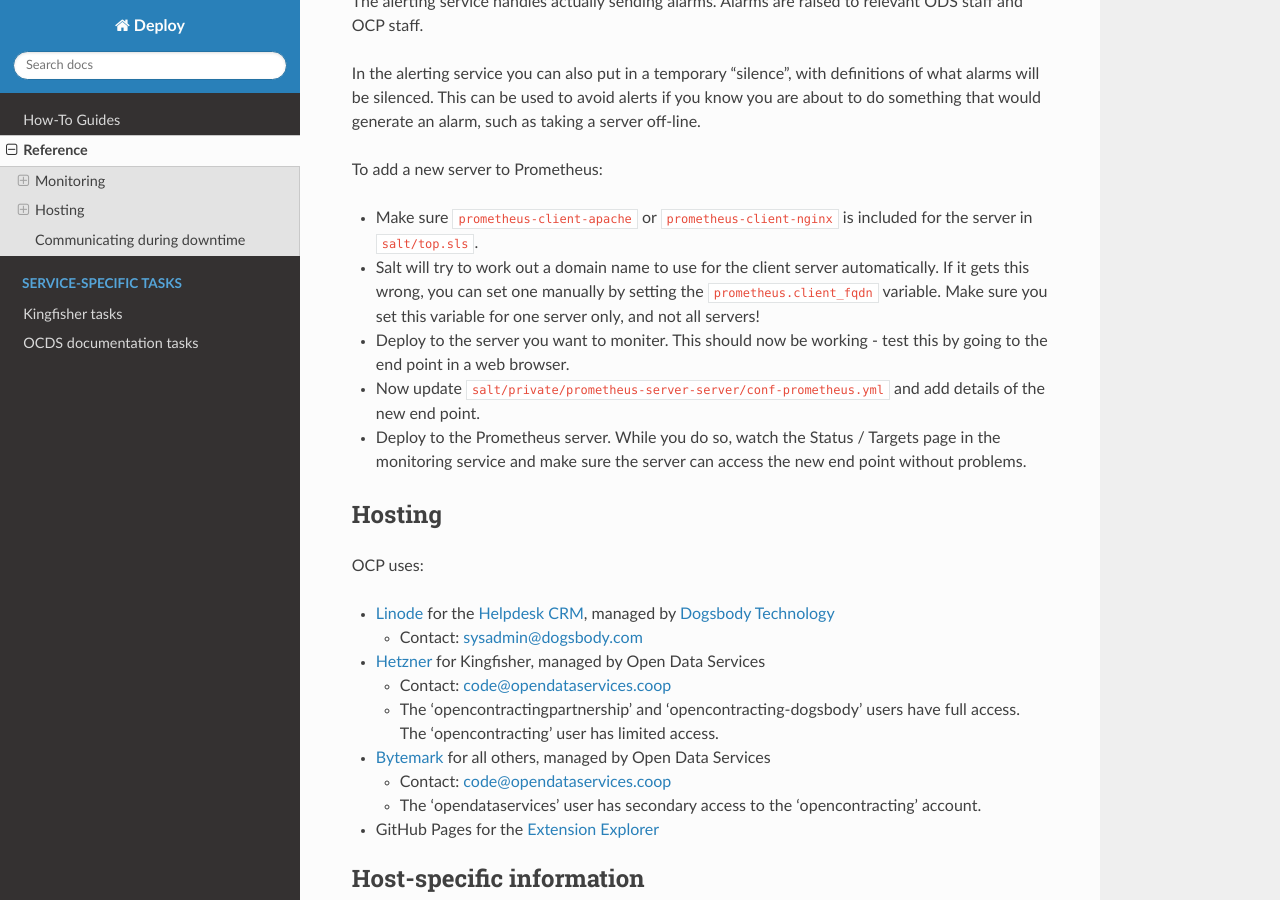
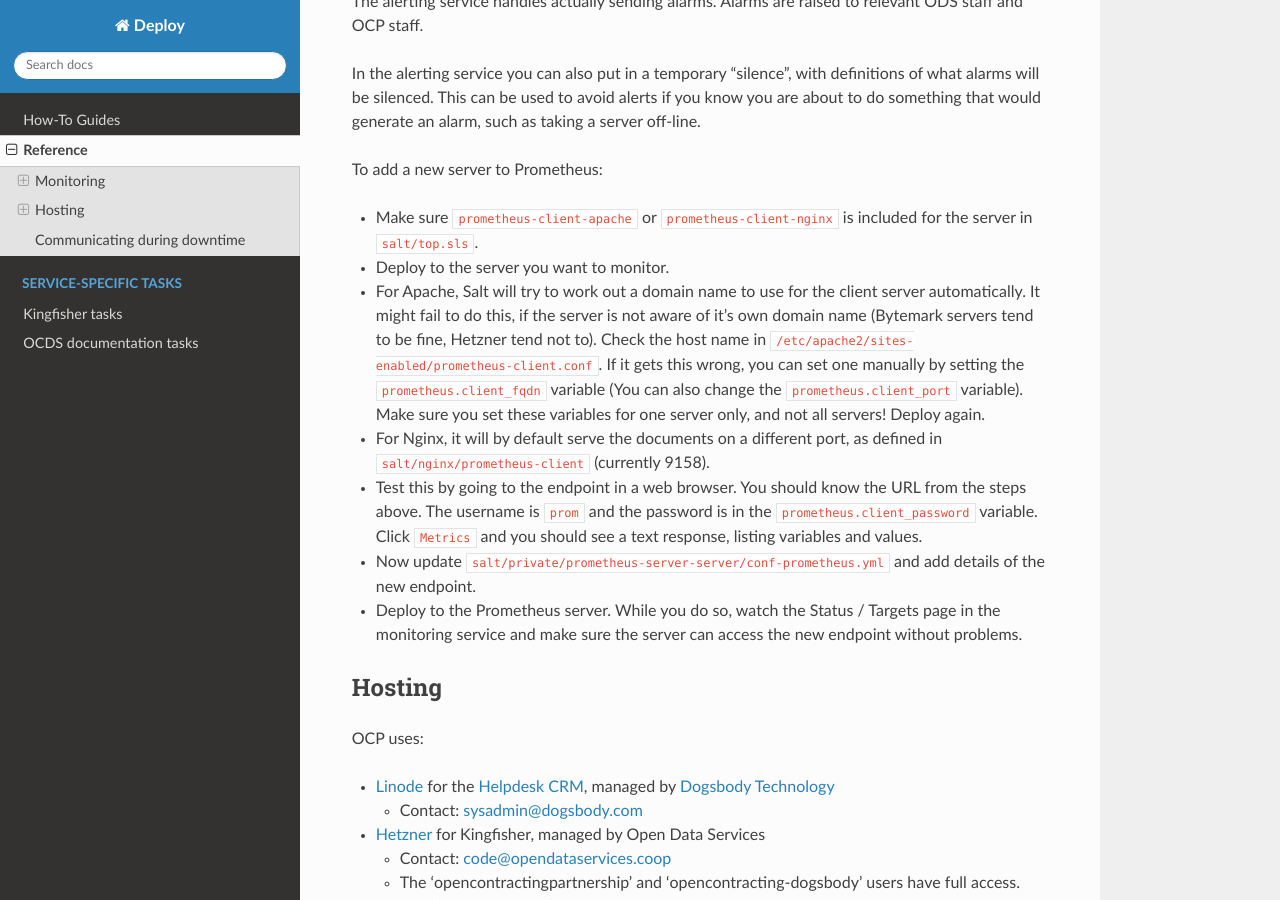
Before and after one commit to open-contracting/deploy, a Sphinx documentation site: the page built from docs/reference/index.rst, in a window 1280 px wide and 900 px high, scrolled down 1173 px. Built offline with Sphinx 7.4.7 and the Read the Docs theme 2.0.0, drawn with Linux system fonts in a browser that asks for light colours.

Commit message:
Prometheus - Docs https://github.com/open-contracting/deploy/issues/31 https://github.com/open-contracting/deploy/pull/102

```diff
--- a/docs/reference/index.rst
+++ b/docs/reference/index.rst
@@ -43,10 +43,12 @@ In the alerting service you can also put in a temporary "silence", with definiti
 To add a new server to Prometheus:
 
 -  Make sure ``prometheus-client-apache`` or ``prometheus-client-nginx`` is included for the server in ``salt/top.sls``.
--  Salt will try to work out a domain name to use for the client server automatically. If it gets this wrong, you can set one manually by setting the ``prometheus.client_fqdn`` variable. Make sure you set this variable for one server only, and not all servers!
--  Deploy to the server you want to moniter. This should now be working - test this by going to the end point in a web browser.
--  Now update ``salt/private/prometheus-server-server/conf-prometheus.yml`` and add details of the new end point.
--  Deploy to the Prometheus server. While you do so, watch the Status / Targets page in the monitoring service and make sure the server can access the new end point without problems.
+-  Deploy to the server you want to monitor.
+-  For Apache, Salt will try to work out a domain name to use for the client server automatically. It might fail to do this, if the server is not aware of it's own domain name (Bytemark servers tend to be fine, Hetzner tend not to). Check the host name in ``/etc/apache2/sites-enabled/prometheus-client.conf``. If it gets this wrong, you can set one manually by setting the ``prometheus.client_fqdn`` variable (You can also change the ``prometheus.client_port`` variable). Make sure you set these variables for one server only, and not all servers! Deploy again.
+-  For Nginx, it will by default serve the documents on a different port, as defined in ``salt/nginx/prometheus-client`` (currently 9158).
+-  Test this by going to the endpoint in a web browser. You should know the URL from the steps above. The username is ``prom`` and the password is in the ``prometheus.client_password`` variable. Click ``Metrics`` and you should see a text response, listing variables and values.
+-  Now update ``salt/private/prometheus-server-server/conf-prometheus.yml`` and add details of the new endpoint.
+-  Deploy to the Prometheus server. While you do so, watch the Status / Targets page in the monitoring service and make sure the server can access the new endpoint without problems.
 
 
 .. _hosting:
```
